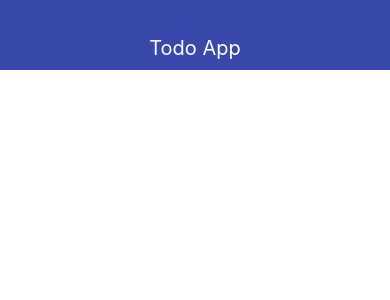
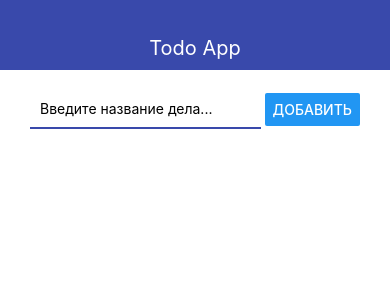
Before and after one commit to TikhomirovSergei/rn-todo-app, a React Native app: screen / in a window 390 px wide. Shown: the top 300 px of the page. Built offline with nearby package versions, Linux system fonts and the light colour scheme.

Commit message:
added create todos functional

```diff
--- a/App.js
+++ b/App.js
@@ -1,13 +1,30 @@
 import { StatusBar } from 'expo-status-bar';
-import React from 'react';
-import { StyleSheet, View } from 'react-native';
+import React, { useState } from 'react';
+import { StyleSheet, View, Text } from 'react-native';
+import { AddTodo } from './src/AddTodo';
+import { Todo } from "./src/Todo"
 
 import { Navbar } from "./src/Navbar"
 
 export default function App() {
+  const [todos, setTodos] = useState([]);
+
+  const addTodo = title => {
+    setTodos(prev => [...prev, {
+      id: Date.now().toString(),
+      title
+    }])
+  }
+
   return (
-    <View style={styles.container}>
+    <View>
       <Navbar title="Todo App" />
+      <View style={styles.container}>
+        <AddTodo onSubmit={addTodo} />
+        <View>
+          {todos.map(todo => <Todo todo={todo} key={todo.id} />)}
+        </View>
+      </View>
       <StatusBar style="auto" />
     </View>
   );
@@ -15,5 +32,7 @@
 
 const styles = StyleSheet.create({
   container: {
+    paddingHorizontal: 30,
+    paddingVertical: 20
   },
 });
--- /dev/null
+++ b/src/AddTodo.js
@@ -0,0 +1,42 @@
+import React, { useState } from "react";
+import { View, StyleSheet, TextInput, Button, Alert } from "react-native";
+
+export const AddTodo = ({ onSubmit }) => {
+    const [value, setValue] = useState("")
+
+    const pressHandler = () => {
+        if (value.trim()) {
+            onSubmit(value)
+            setValue("")
+        } else {
+            Alert.alert("Название дела не может быть пустым")
+        }
+    }
+
+    return (
+        <View style={styles.block}>
+            <TextInput
+                style={styles.input}
+                onChangeText={setValue}
+                value={value}
+                placeholder="Введите название дела..." />
+            <Button title="Добавить" onPress={pressHandler} />
+        </View>
+    )
+}
+
+const styles = StyleSheet.create({
+    block: {
+        flexDirection: "row",
+        justifyContent: "space-between",
+        alignItems: "center",
+        marginBottom: 15
+    },
+    input: {
+        width: "70%",
+        padding: 10,
+        borderStyle: "solid",
+        borderBottomWidth: 2,
+        borderBottomColor: "#3949ab"
+    }
+})
--- a/src/Navbar.js
+++ b/src/Navbar.js
@@ -1,10 +1,10 @@
 import React from 'react';
 import { View, Text, StyleSheet } from "react-native";
 
-export const Navbar = props => {
+export const Navbar = ({ title }) => {
     return (
         <View style={styles.containter}>
-            <Text style={styles.text}>{props.title}</Text>
+            <Text style={styles.text}>{title}</Text>
         </View>
     )
 }
--- /dev/null
+++ b/src/Todo.js
@@ -0,0 +1,22 @@
+import React from "react";
+import { Text, View, StyleSheet } from "react-native";
+
+export const Todo = ({ todo }) => {
+    return (
+        <View style={styles.todo}>
+            <Text>{todo.title}</Text>
+        </View>
+    )
+}
+
+const styles = StyleSheet.create({
+    todo: {
+        flexDirection: "row",
+        alignItems: "center",
+        padding: 15,
+        borderWidth: 1,
+        borderColor: "#eee",
+        borderRadius: 5,
+        marginBottom: 10
+    }
+})
```
